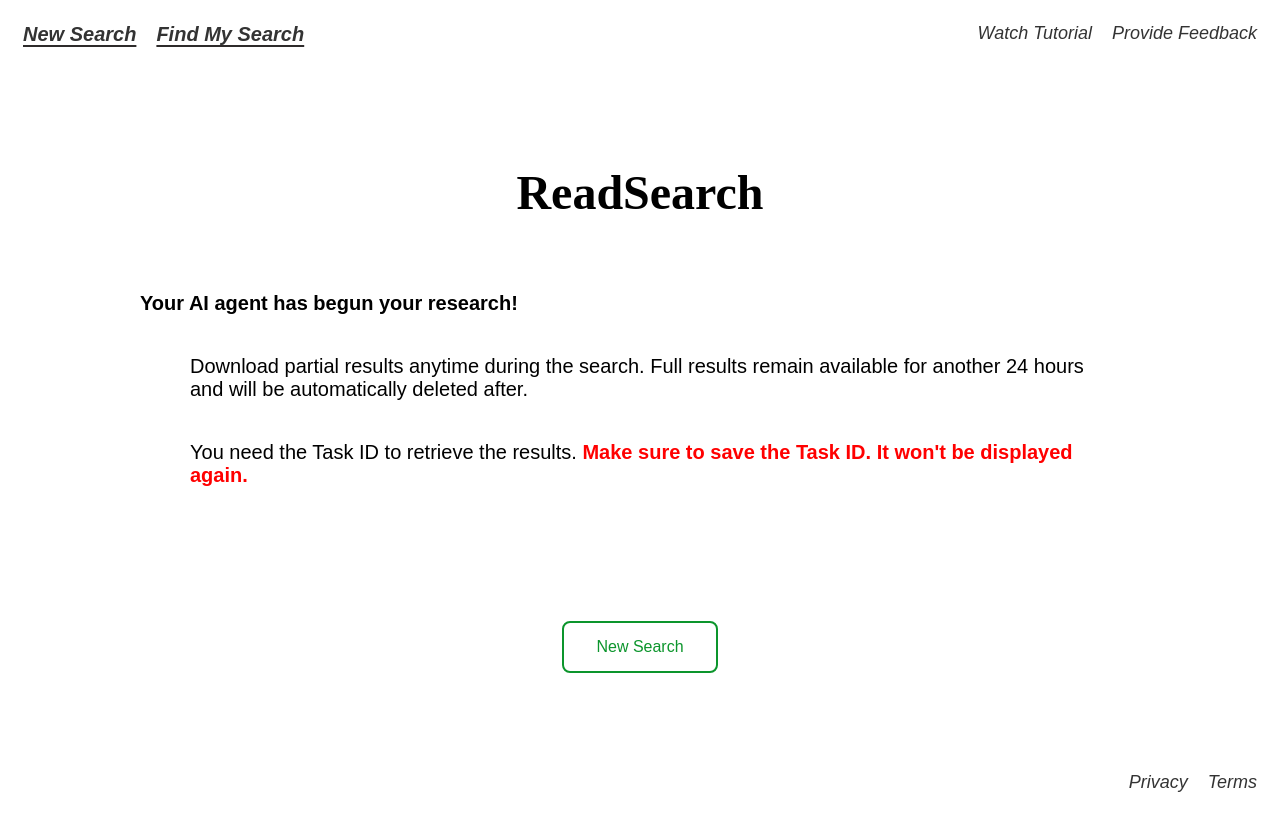
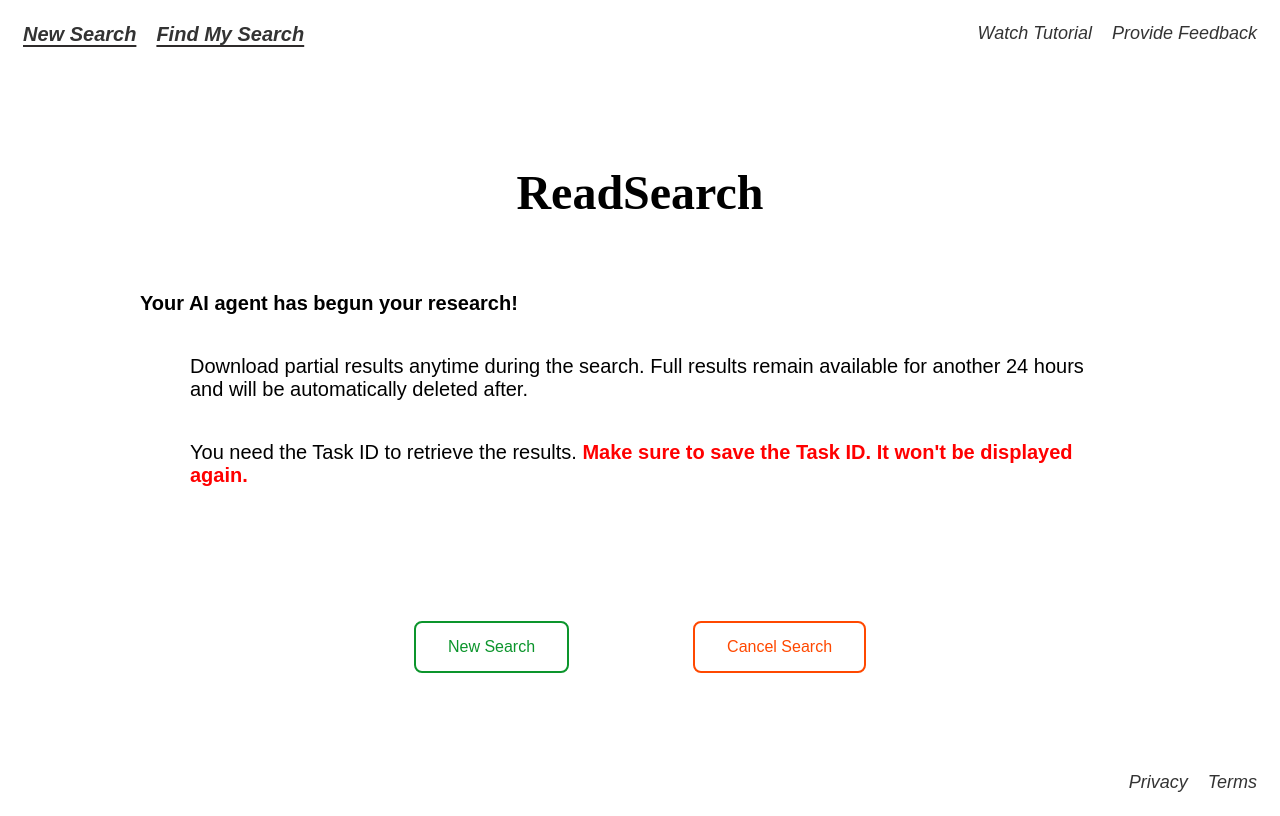
Before and after one commit to HoraceYYY/ReadSearchGPT, a Vue app in the folder ResearchWeb/: page /searching in a window 1280 px wide. Built offline with nearby package versions, Linux system fonts and the light colour scheme.

Commit message:
add raise condition and fetch url exception return bug fixiing

```diff
--- a/ResearchWeb/src/views/Searching.vue
+++ b/ResearchWeb/src/views/Searching.vue
@@ -12,6 +12,30 @@
     newSearch() {
       this.$router.push({ path: '/' });
     },
+    async cancelSearch() {
+      const taskId = this.jsonData['Task ID'];
+      const cancelUrl = `http://127.0.0.1:8000/task/${taskId}/stop`;
+      const statusUrl = `http://127.0.0.1:8000/task/${taskId}/status`;
+      try {
+          this.buttonText = "Cancelling..."
+          await fetch(cancelUrl, { method: 'POST',
+            headers: {
+              'Content-Type': 'application/json',
+            },
+          });
+          const response = await fetch(statusUrl, { method: 'GET',
+            headers: {
+              'Content-Type': 'application/json',
+            },
+            body: JSON.stringify(this.jsonData["Task ID"]),
+          });
+
+          this.jsonData = await response.json();
+
+        } catch (error) {
+          console.error(error);
+        }
+    }
   },
 };
 </script>
@@ -22,7 +46,6 @@
         <p class="textheader">Your AI agent has begun your research!</p>
         <p class="textbody">Download partial results anytime during the search. Full results remain available for another 24 hours and will be automatically deleted after.</p>
         <p class="textbody">You need the Task ID to retrieve the results. <span class="important-notice">Make sure to save the Task ID. It won't be displayed again.</span></p>
-
       </div>
       <table class="results-table">
         <tr v-for="(value, key) in jsonData" :key="key">
@@ -32,6 +55,7 @@
       </table>
       <div class="button-container">
         <button type="button" @click="newSearch" class="startover-button">New Search</button>
+        <button type="button" @click="cancelSearch" class="cancel-button">Cancel Search</button>
       </div>
     </div>
   </template>
@@ -115,4 +139,24 @@
     background-color: #0c952c;
     color: #ffffff;
   }
+
+.cancel-button {
+    border: 2px solid #ff4800;
+    border-radius: 8px;
+    background-color: #ffffff;
+    color: #ff4800;
+    padding: 15px 32px;
+    text-align: center;
+    text-decoration: none;
+    display: inline-block;
+    font-size: 16px;
+    margin: 4px 2px;
+    cursor: pointer;
+  }
+
+  .cancel-button:hover {
+    background-color: #ff4800;
+    color: #ffffff;
+  }
+
   </style>
```
Also changed, not shown: 2 other files (tests, documents, lock files or other folders).
